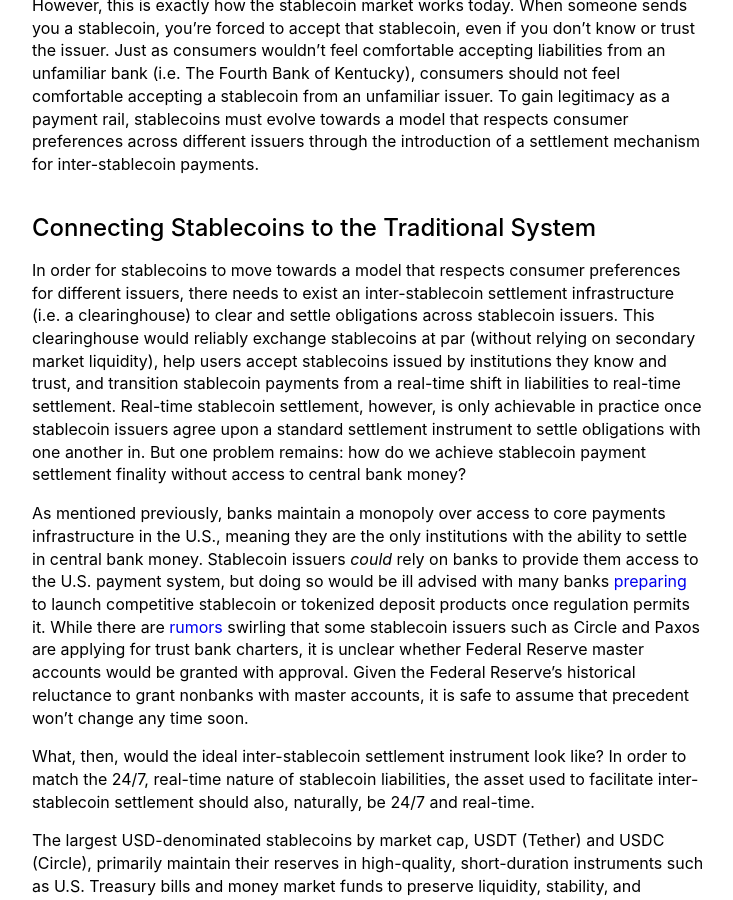
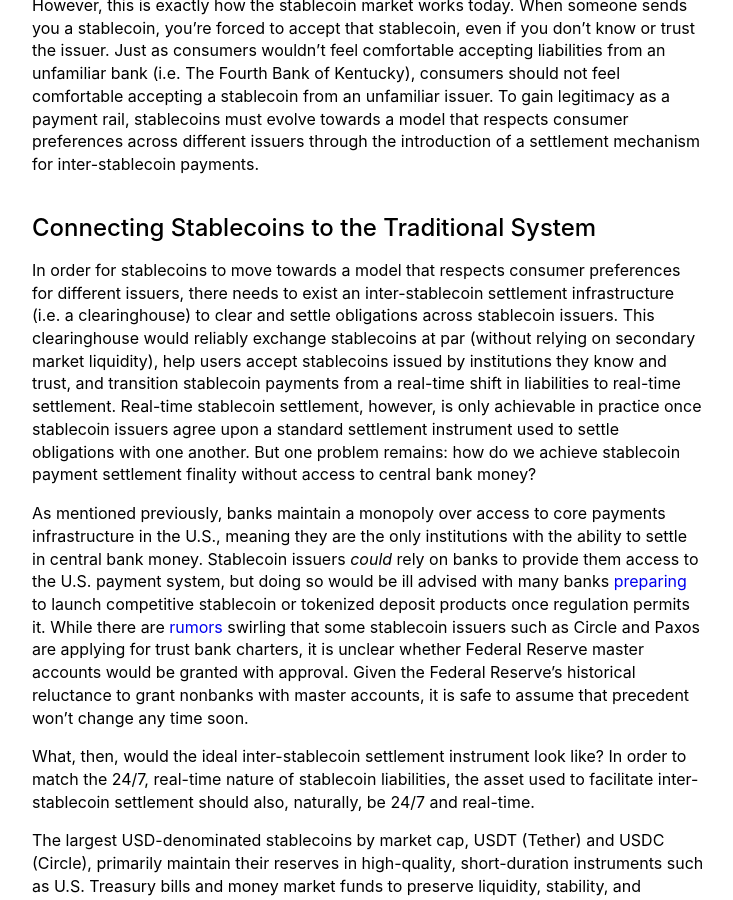
Before and after one commit to jshaked/jshaked.github.io, a Jekyll site: the page built from _posts/2025-05-01-stablecoin-market-structure.md, in a window 1280 px wide and 900 px high, scrolled down 1588 px. Shown: the whole window, without its empty margins (272-1005 px from the left). Built offline with Jekyll 4.4.1, drawn with Linux system fonts in a browser that asks for light colours; some of the changed text lies outside the part shown.

Commit message:
edit stablecoin market structure post
Co-Authored-By: Claude Sonnet 5.5 <noreply@anthropic.com>

```diff
--- a/_posts/2025-05-01-stablecoin-market-structure.md
+++ b/_posts/2025-05-01-stablecoin-market-structure.md
@@ -27,7 +27,7 @@ However, this is exactly how the stablecoin market works today. When someone sen
 
 ## Connecting Stablecoins to the Traditional System
 
-In order for stablecoins to move towards a model that respects consumer preferences for different issuers, there needs to exist an inter-stablecoin settlement infrastructure (i.e. a clearinghouse) to clear and settle obligations across stablecoin issuers. This clearinghouse would reliably exchange stablecoins at par (without relying on secondary market liquidity), help users accept stablecoins issued by institutions they know and trust, and transition stablecoin payments from a real-time shift in liabilities to real-time settlement. Real-time stablecoin settlement, however, is only achievable in practice once stablecoin issuers agree upon a standard settlement instrument to settle obligations with one another in. But one problem remains: how do we achieve stablecoin payment settlement finality without access to central bank money?
+In order for stablecoins to move towards a model that respects consumer preferences for different issuers, there needs to exist an inter-stablecoin settlement infrastructure (i.e. a clearinghouse) to clear and settle obligations across stablecoin issuers. This clearinghouse would reliably exchange stablecoins at par (without relying on secondary market liquidity), help users accept stablecoins issued by institutions they know and trust, and transition stablecoin payments from a real-time shift in liabilities to real-time settlement. Real-time stablecoin settlement, however, is only achievable in practice once stablecoin issuers agree upon a standard settlement instrument used to settle obligations with one another. But one problem remains: how do we achieve stablecoin payment settlement finality without access to central bank money?
 
 As mentioned previously, banks maintain a monopoly over access to core payments infrastructure in the U.S., meaning they are the only institutions with the ability to settle in central bank money. Stablecoin issuers *could* rely on banks to provide them access to the U.S. payment system, but doing so would be ill advised with many banks [preparing](https://www.coindesk.com/business/2025/02/26/bank-of-america-ceo-says-bank-will-likely-launch-its-own-stablecoin) to launch competitive stablecoin or tokenized deposit products once regulation permits it. While there are [rumors](https://www.wsj.com/finance/currencies/crypto-knocks-on-the-door-of-a-banking-world-that-shut-it-out-082b3968) swirling that some stablecoin issuers such as Circle and Paxos are applying for trust bank charters, it is unclear whether Federal Reserve master accounts would be granted with approval. Given the Federal Reserve’s historical reluctance to grant nonbanks with master accounts, it is safe to assume that precedent won’t change any time soon.
 
```
Also changed, not shown: other parts of _posts/2025-05-01-stablecoin-market-structure.md (+1 -1 lines).
